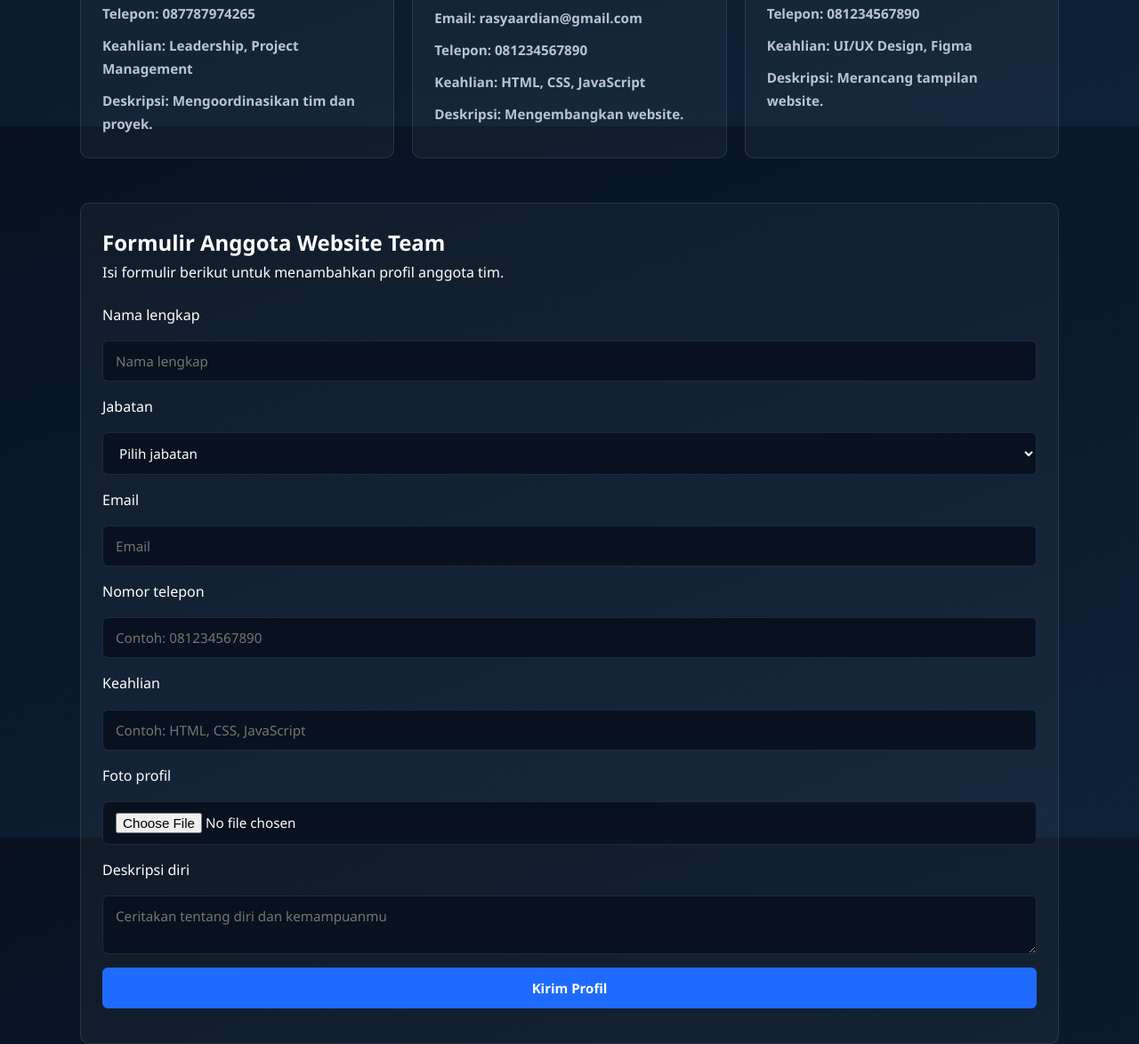
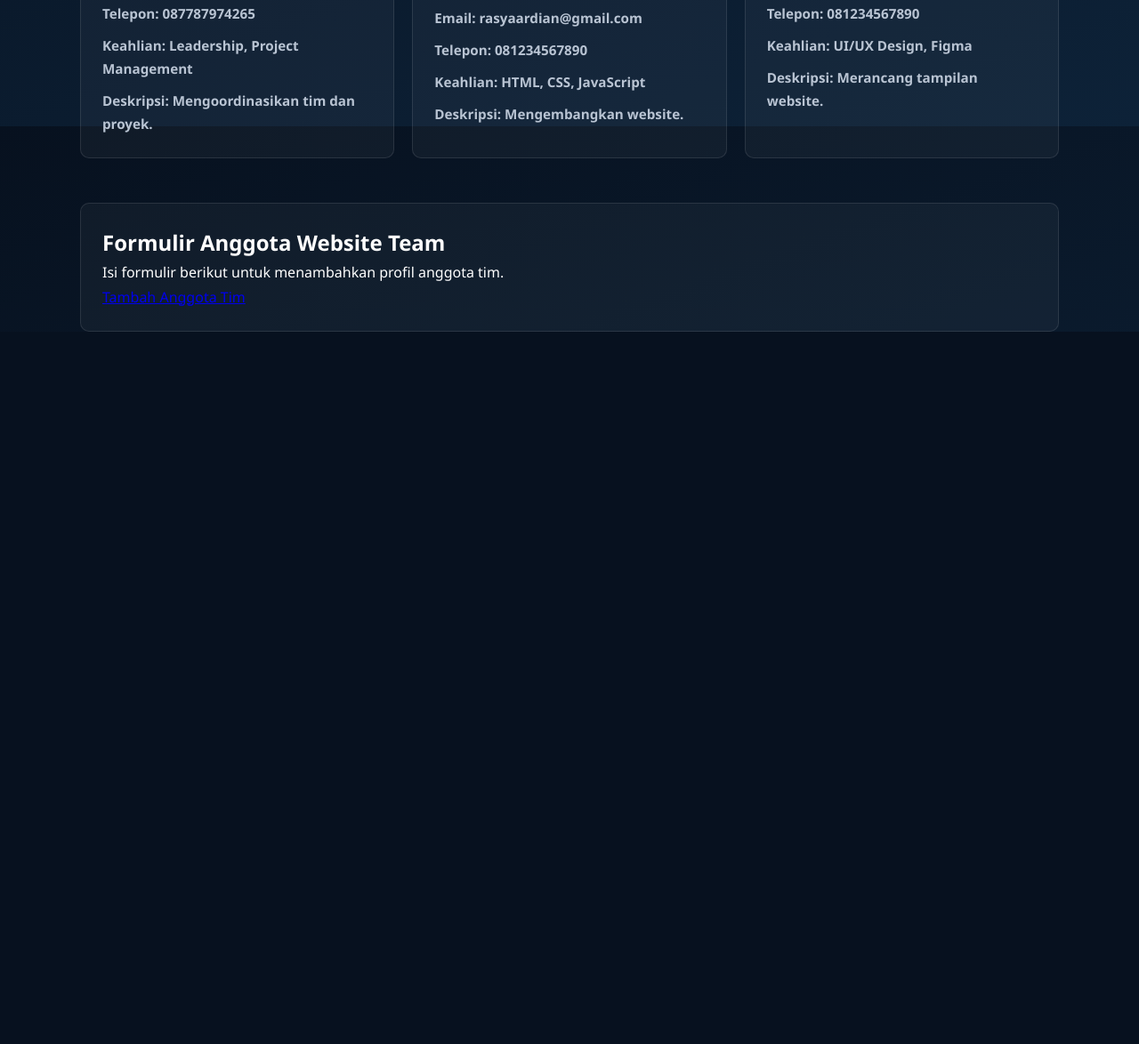
Before and after one commit to helmihusain456/ProjectWebPortofolio, a plain HTML site: page about.html in a window 1280 px wide. Shown: the part 658-1832 px from the top of the page at 89% size. After the commit the page ends 1031 px from the top, so only its background shows below. Drawn offline with Linux system fonts and the light colour scheme.

Commit message:
Update contact section to link to add team member
Removed member form and added link to add team member page.

```diff
--- a/about.html
+++ b/about.html
@@ -55,37 +55,7 @@
         <section class="form" id="contact">
             <h2>Formulir Anggota Website Team</h2>
             <p>Isi formulir berikut untuk menambahkan profil anggota tim.</p>
-
-            <form id="memberForm">
-                <label for="name">Nama lengkap</label>
-                <input type="text" id="name" placeholder="Nama lengkap" required>
-
-                <label for="role">Jabatan</label>
-                <select id="role" required>
-                    <option value="">Pilih jabatan</option>
-                    <option>Team Leader</option>
-                    <option>Web Developer</option>
-                    <option>UI/UX Designer</option>
-                </select>
-
-                <label for="email">Email</label>
-                <input type="email" id="email" placeholder="Email" required>
-
-                <label for="phone">Nomor telepon</label>
-                <input type="tel" id="phone" placeholder="Contoh: 081234567890" required>
-
-                <label for="skill">Keahlian</label>
-                <input type="text" id="skill" placeholder="Contoh: HTML, CSS, JavaScript" required>
-
-                <label for="photo">Foto profil</label>
-                <input type="file" id="photo" accept="image/*">
-
-                <label for="bio">Deskripsi diri</label>
-                <textarea id="bio" placeholder="Ceritakan tentang diri dan kemampuanmu" required></textarea>
-
-                <button type="submit">Kirim Profil</button>
-                <p id="formMessage" role="alert"></p>
-            </form>
+            <a href="form.html" class="button-link">Tambah Anggota Tim</a>
         </section>
     </main>
 </body>
```
